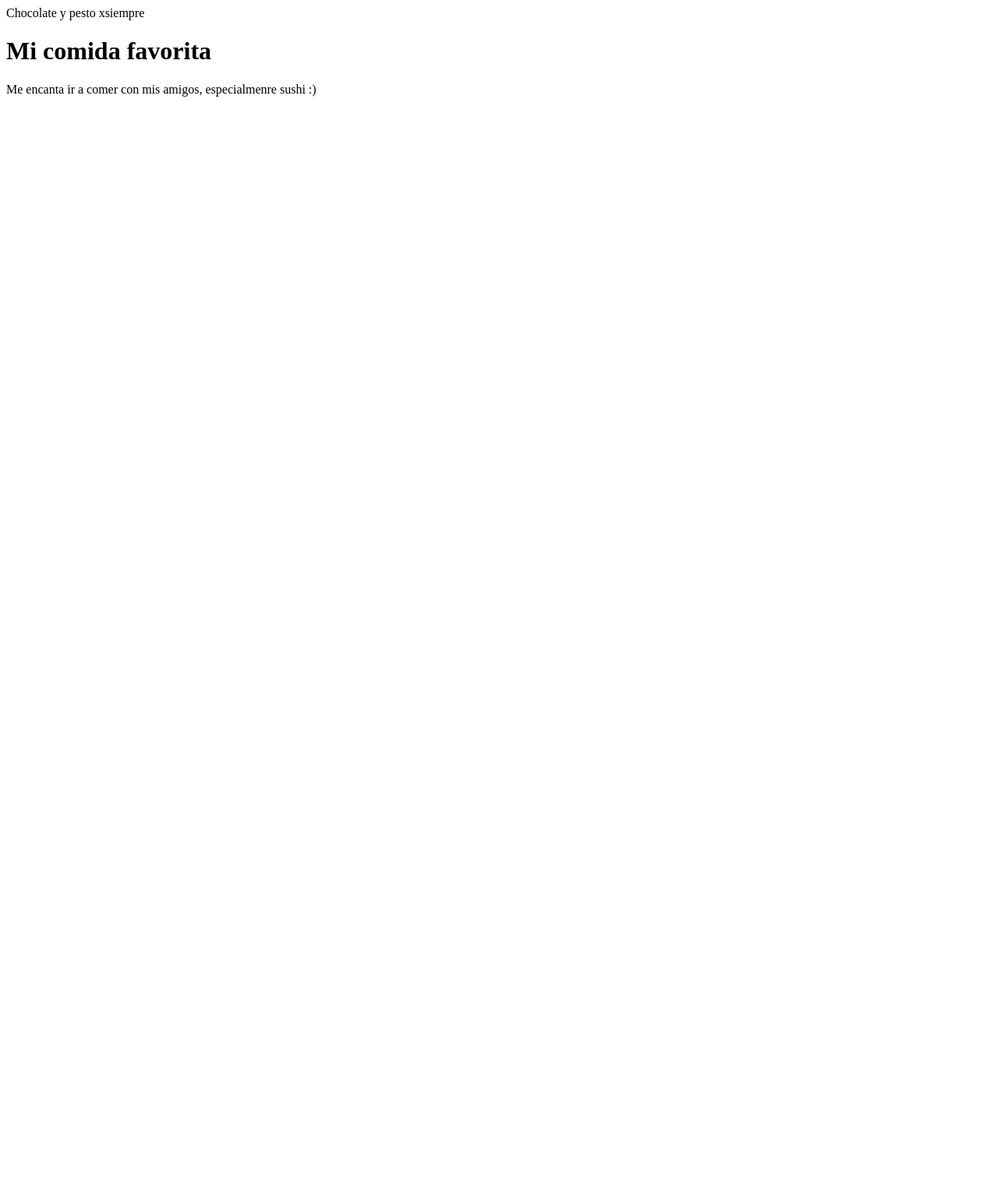
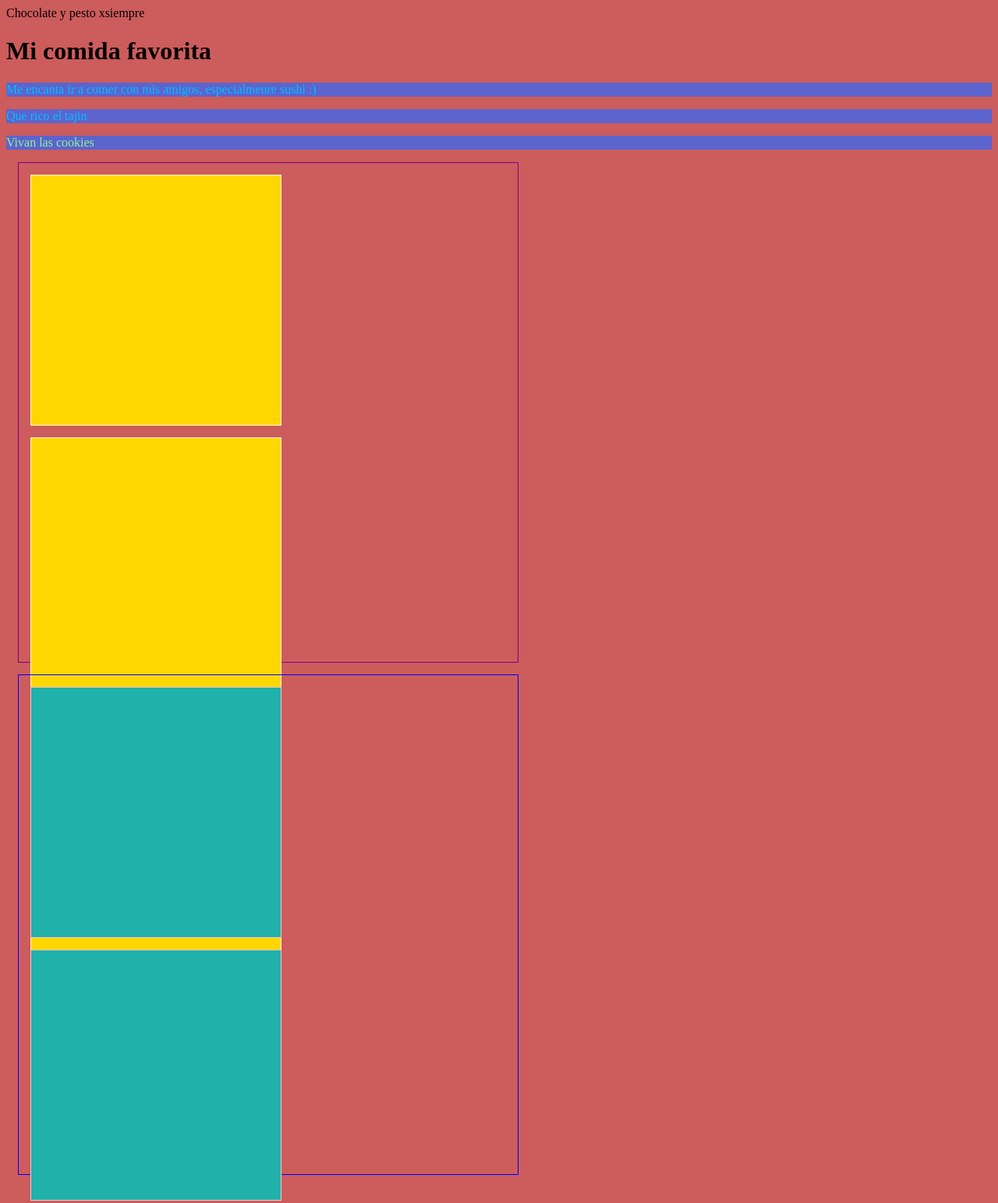
Before and after one commit to bysari070/Sara-Sofia-Rodriguez-, a plain HTML site: page index.html in a window 1280 px wide. Shown: the top 1543 px of the page at 78% size. Before the commit the page ends 800 px from the top, so only its background shows below. Drawn offline with Linux system fonts and the light colour scheme.

Commit message:
últimos cambios

```diff
--- a/estilo.css
+++ b/estilo.css
@@ -0,0 +1,40 @@
+body {
+    background-color: indianred;
+    }
+    p {
+    background-color: rgb(92, 100, 205);
+    }
+    .parrafo {
+            color: deepskyblue;
+        }
+    #ParrafoUnico {
+            color: rgb(142, 245, 151);
+        }
+    #contenedor1 {
+        width: 50vw;
+        height: 80vh;
+        border: 1px purple solid;
+        margin: 15px;
+    }
+    #contenedor2 {
+        width: 50vw;
+        height: 80vh;
+        border: 1px blue solid;
+        margin: 15px;
+    }
+    .cuadrado {
+        width: 25vw;
+        height: 40vh;
+        border: 1px beige solid;
+        background-color: gold;
+        margin: 15px;
+
+    }
+    .cuadrados {
+        width: 25vw;
+        height: 40vh;
+        background-color: lightseagreen;
+        border: 1px pink solid;
+        margin: 15px;
+
+    }
--- a/index.html
+++ b/index.html
@@ -2,9 +2,26 @@
 <html>
 <head>
     <tittle>Chocolate y pesto xsiempre</tittle>
+    <link rel="stylesheet" href="estilo.css" />
 </head>
 <body>
     <h1>Mi comida favorita</h1>
-    <p>Me encanta ir a comer con mis amigos, especialmenre sushi :) </p>
+    <p class="parrafo">Me encanta ir a comer con mis amigos, especialmenre sushi :) </p>
+    <p class="parrafo">Que rico el tajin</p>
+    <p class="parrafo" id="ParrafoUnico">Vivan las cookies</p>
+
+    <div id="contenedor1">
+        <div class="cuadrado"></div>
+        <div class="cuadrado"></div>
+        <div class="cuadrado"></div>
+    </div>
+
+    <div id="contenedor2">
+        <div class="cuadrados"></div>
+        <div class="cuadrados"></div>
+        <div class="cuadrados"></div>
+    </div>
+
+
 </body>
 </html>
```
